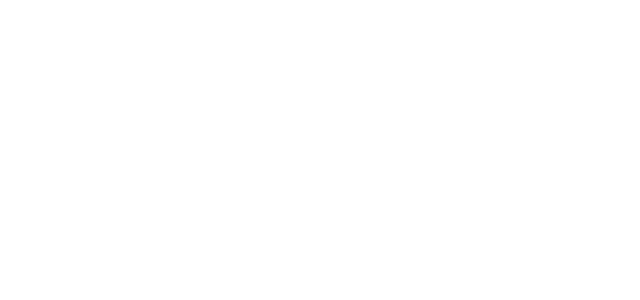
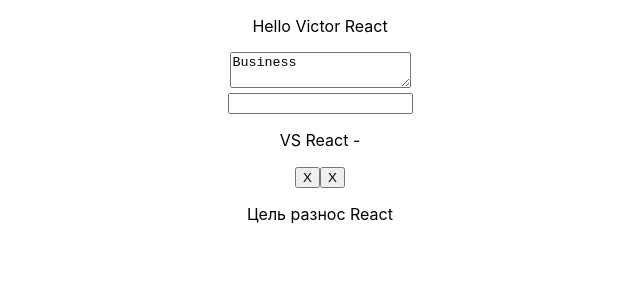
Before and after one commit to VictorSvetailo/vanillaNativeJSTS, a React (Create React App) app: page / in a window 1280 px wide. Shown: the top 300 px of the page, without its empty margins (320-960 px from the left). Built offline with nearby package versions, Linux system fonts and the light colour scheme.

Commit message:
Commit #4 native JS 'filter'

```diff
--- a/src/App.tsx
+++ b/src/App.tsx
@@ -1,12 +1,24 @@
 import React from 'react';
 import './App.css';
+import {User} from './User/User';
+
 
 function App() {
+
+    const callBack = () => {
+        console.log('Расхерачиваем React и JS')
+    }
+
+    {setTimeout(callBack, 10000)}
     return (
-        <div className='App'>
-
+        <div className="App">
+            <p>Hello Victor React</p>
+            <User/>
         </div>
     );
 }
 
+
+
+
 export default App;
--- /dev/null
+++ b/src/User/User.tsx
@@ -0,0 +1,59 @@
+import React, {useState, MouseEvent, ChangeEvent} from 'react';
+
+
+export function User() {
+
+    // let vsr = "VS React -"
+    let [vsr, setVsr] = useState(true)
+    let [destroy, setDestroy] = useState(true)
+
+
+
+    let onclickDeleteHandler = (event: MouseEvent<HTMLButtonElement>) => {
+        let remove = event.currentTarget.name === 'delete'
+        remove ? setVsr(vsr = false) : setVsr(vsr = true)
+
+        // if (remove) {
+        //     setVsr(vsr = false)
+        //     //setDestroy(vsr = false)
+        // }
+        // if (save) {
+        //     setVsr(vsr = true)
+        //     //     setDestroy(vsr = true)
+        // }
+    }
+    // let onclickSaveHandler = () => {
+    //     setVsr(vsr = true)
+    //     setDestroy(vsr = true)
+    // }
+    const onNameChanged = () => {
+        console.log('area changed')
+    }
+    const focusLostHandler = () => {
+        console.log('Focus lost')
+        alert('Вы покинули Textarea!')
+    }
+    const onAgeChanged = (event: ChangeEvent<HTMLInputElement>) => {
+        let save = event.currentTarget.value
+        console.log('Changed input')
+        console.log(save)
+    }
+
+    return (
+        <div>
+            <div>
+                <textarea
+                    onChange={onNameChanged}
+                    onBlur={focusLostHandler}>
+                    Business
+                </textarea>
+            </div>
+            <input onChange={onAgeChanged} type={'number'}/>
+
+            <p>{vsr && 'VS React -'}</p>
+            <button name="delete" onClick={onclickDeleteHandler}>X</button>
+            <button onClick={onclickDeleteHandler}>X</button>
+            <p>{destroy && 'Цель разнос React'}</p>
+        </div>
+    );
+};
```
